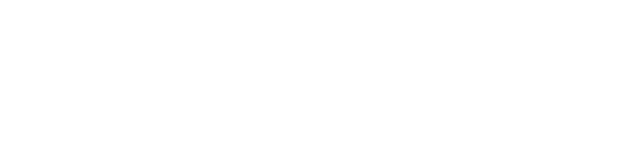
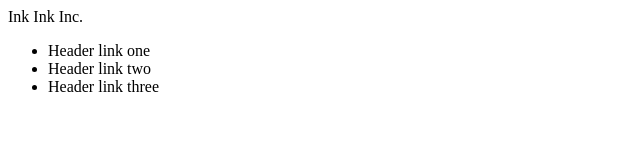
Before and after one commit to SochillyInept/landing-page, a plain HTML site: page index.html in a window 1280 px wide. Shown: the whole page, without its empty margins (0-640 px from the left). Drawn offline with Linux system fonts and the light colour scheme.

Commit message:
Format header layout

```diff
--- a/index.html
+++ b/index.html
@@ -10,7 +10,23 @@
 
 <body>
     <div class="header">
+       <div class="nav">
+        Ink Ink Inc.
 
+            <ul>
+                <li><a>Header link one </a> </li>
+                <li><a>Header link two </a> </li>
+                <li><a>Header link three</a> </li>
+            </ul>
+       </div>
+       <div class="focus" >
+        <div class="main-title" >
+
+        </div>
+        <img src="" alt="">
+
+
+       </div>
 
     </div>
 
```
